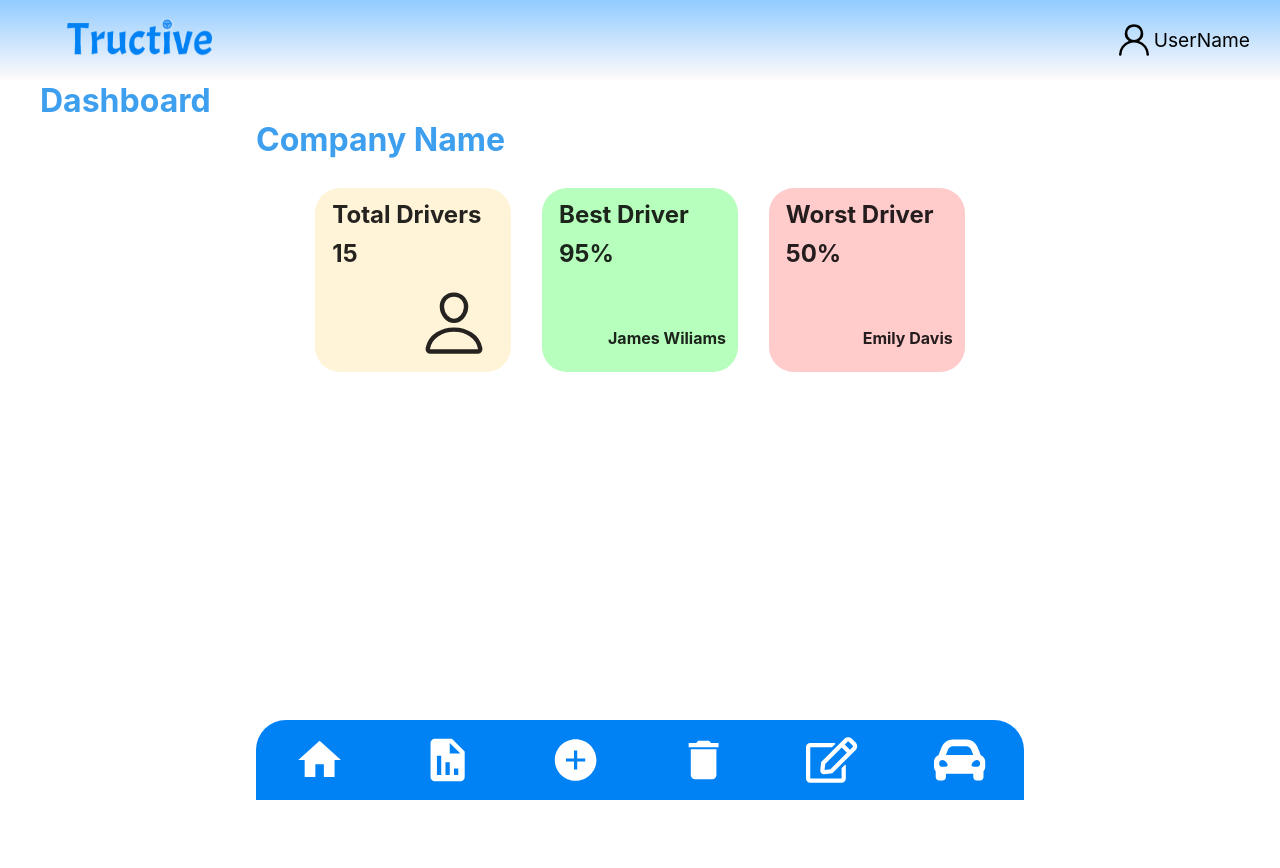
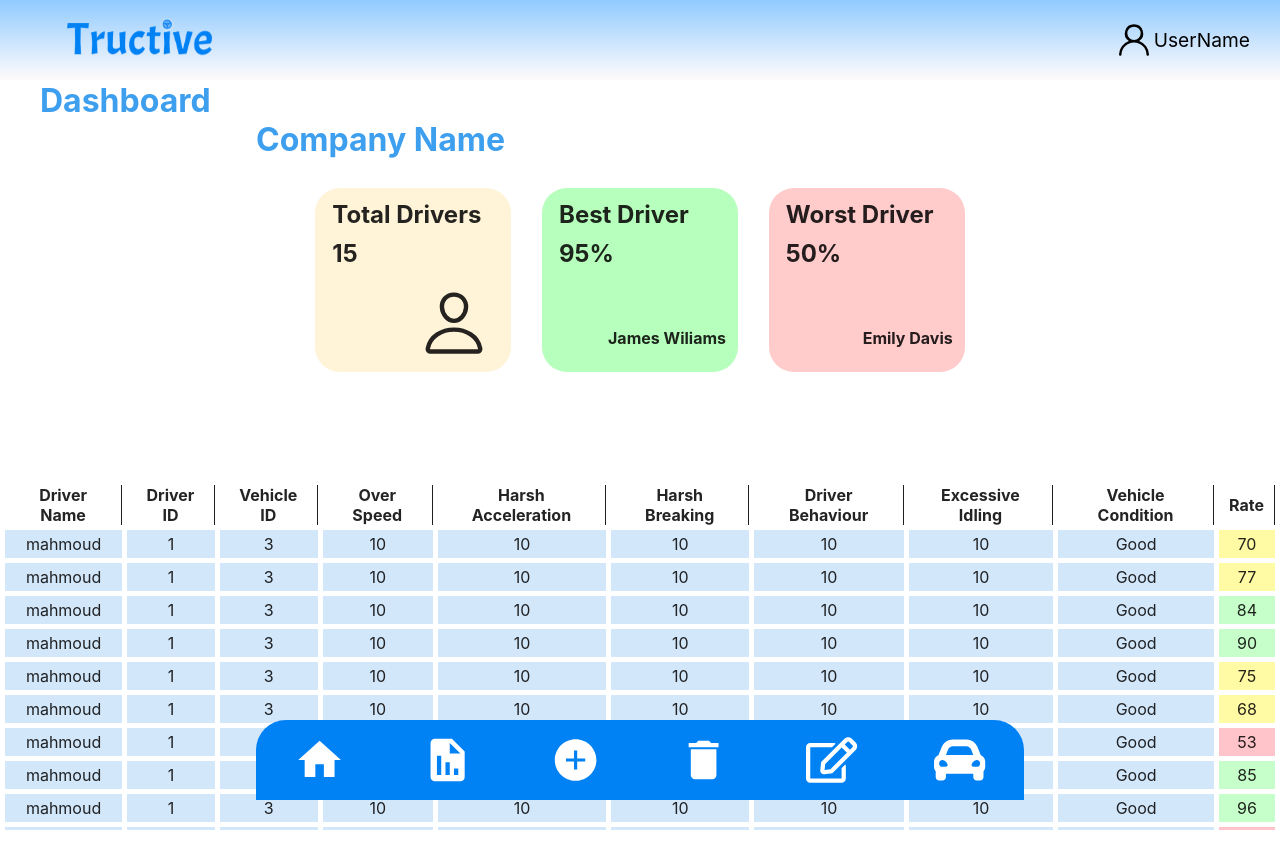
Before and after one commit to m7modfayez/tructive, a React (Vite) app: page / in a window 1280 px wide. Shown: the top 868 px of the page. Before the commit the page ends 800 px from the top, so only its background shows below. Built offline with nearby package versions, Linux system fonts and the light colour scheme.

Commit message:
rating table added

```diff
--- a/src/App.css
+++ b/src/App.css
@@ -151,3 +151,47 @@
   margin-top: 60px;
   text-align: end;
 }
+
+.table-div{
+  margin: 100px auto;
+  /* background-color: #0081F4; */
+  width:fit-content;
+  /* width: 80%; */
+
+  /* max-height: 50px; */
+ }
+
+.driver-table {
+  /* background-color: #abb2b8; */
+  /* width: 100%; */
+  /* justify-content: center; */
+  /* align-items: center; */
+  margin: 0 auto;
+  height: 350px;
+  overflow-y:auto;
+  border-spacing: 5px;
+  text-align: center;
+  display:block;
+  /* padding: 2px 8px; */
+}
+.driver-table thead {
+  height: 40px;
+  position: sticky;
+  top: 0px;
+  background-color: white;
+}
+
+.driver-table th  {
+  border-right:  #201f1f 1px solid ;
+  border-spacing: 4px;
+  padding: 0px 10px;
+
+}
+.driver-table td {
+  background-color: #D2E7FA;
+  padding: 4px 10px;
+
+  /* color: #c6ffc4; */
+  /* color: #ff8567; */
+
+}
--- a/src/DashboardBody.tsx
+++ b/src/DashboardBody.tsx
@@ -1,4 +1,5 @@
 import DriverInfo from "./DriverInfo"
+import DriverTable from "./DriverTable";
 
 function DashboardBody() {
 
@@ -11,6 +12,8 @@ function DashboardBody() {
                 <h1>Company Name</h1>
             </div>
             <DriverInfo />
+            <DriverTable />
+
           </div>
         </>
     )
--- /dev/null
+++ b/src/DriverTable.tsx
@@ -0,0 +1,178 @@
+
+
+
+function DriverTable() {
+
+    const driversTable = [
+ {
+    name: "mahmoud",
+    id: 1,
+    vehicleID: 3,
+    overSpeed: 10,
+    harshAcce: 10,
+    harshBreaking: 10,
+    driverBehaviour: 10,
+    excessiveIdling: 10,
+    vehicleCondition: "Good",
+    rate: 70
+ },
+ {
+    name: "mahmoud",
+    id: 1,
+    vehicleID: 3,
+    overSpeed: 10,
+    harshAcce: 10,
+    harshBreaking: 10,
+    driverBehaviour: 10,
+    excessiveIdling: 10,
+    vehicleCondition: "Good",
+    rate: 77
+ },
+ {
+    name: "mahmoud",
+    id: 1,
+    vehicleID: 3,
+    overSpeed: 10,
+    harshAcce: 10,
+    harshBreaking: 10,
+    driverBehaviour: 10,
+    excessiveIdling: 10,
+    vehicleCondition: "Good",
+    rate: 84
+ },
+ {
+    name: "mahmoud",
+    id: 1,
+    vehicleID: 3,
+    overSpeed: 10,
+    harshAcce: 10,
+    harshBreaking: 10,
+    driverBehaviour: 10,
+    excessiveIdling: 10,
+    vehicleCondition: "Good",
+    rate: 90
+ },
+ {
+    name: "mahmoud",
+    id: 1,
+    vehicleID: 3,
+    overSpeed: 10,
+    harshAcce: 10,
+    harshBreaking: 10,
+    driverBehaviour: 10,
+    excessiveIdling: 10,
+    vehicleCondition: "Good",
+    rate:  Math.floor(Math.random() * 51) + 50
+ },
+ {
+    name: "mahmoud",
+    id: 1,
+    vehicleID: 3,
+    overSpeed: 10,
+    harshAcce: 10,
+    harshBreaking: 10,
+    driverBehaviour: 10,
+    excessiveIdling: 10,
+    vehicleCondition: "Good",
+    rate:  Math.floor(Math.random() * 51) + 50
+ },{
+    name: "mahmoud",
+    id: 1,
+    vehicleID: 3,
+    overSpeed: 10,
+    harshAcce: 10,
+    harshBreaking: 10,
+    driverBehaviour: 10,
+    excessiveIdling: 10,
+    vehicleCondition: "Good",
+    rate:  Math.floor(Math.random() * 51) + 50
+ },
+ {
+    name: "mahmoud",
+    id: 1,
+    vehicleID: 3,
+    overSpeed: 10,
+    harshAcce: 10,
+    harshBreaking: 10,
+    driverBehaviour: 10,
+    excessiveIdling: 10,
+    vehicleCondition: "Good",
+    rate:  Math.floor(Math.random() * 51) + 50
+ },{
+    name: "mahmoud",
+    id: 1,
+    vehicleID: 3,
+    overSpeed: 10,
+    harshAcce: 10,
+    harshBreaking: 10,
+    driverBehaviour: 10,
+    excessiveIdling: 10,
+    vehicleCondition: "Good",
+    rate:  Math.floor(Math.random() * 51) + 50
+ },{
+    name: "mahmoud",
+    id: 1,
+    vehicleID: 3,
+    overSpeed: 10,
+    harshAcce: 10,
+    harshBreaking: 10,
+    driverBehaviour: 10,
+    excessiveIdling: 10,
+    vehicleCondition: "Good",
+    rate:  Math.floor(Math.random() * 51) + 50
+ },{
+    name: "mahmoud",
+    id: 1,
+    vehicleID: 3,
+    overSpeed: 10,
+    harshAcce: 10,
+    harshBreaking: 10,
+    driverBehaviour: 20,
+    excessiveIdling: 40,
+    vehicleCondition: "Good",
+    rate:  Math.floor(Math.random() * 51) + 10
+ },
+    ]
+
+    return(
+        <>
+          <div className="table-div">
+          <table className="driver-table">
+            <thead>
+            <tr>
+              <th>Driver Name</th>
+              <th>Driver ID</th>
+              <th>Vehicle ID</th>
+              <th>Over Speed</th>
+              <th>Harsh Acceleration</th>
+              <th>Harsh Breaking</th>
+              <th>Driver Behaviour</th>
+              <th>Excessive Idling</th>
+              <th>Vehicle Condition</th>
+              <th>Rate</th>
+            </tr>
+            </thead>
+            <tbody>
+                {driversTable.map((driver, index) =>(
+                     <tr key={index}>
+                     <td>{driver.name}</td>
+                     <td>{driver.id}</td>
+                     <td>{driver.vehicleID}</td>
+                     <td>{driver.overSpeed}</td>
+                     <td>{driver.harshAcce}</td>
+                     <td>{driver.harshBreaking}</td>
+                     <td>{driver.driverBehaviour}</td>
+                     <td>{driver.excessiveIdling}</td>
+                     <td>{driver.vehicleCondition}</td>
+                     <td style={{backgroundColor: driver.rate >=80? '#c6ffc9' : driver.rate >=65? "#fffaa4" : '#ffc4c9' }}>{driver.rate}</td>
+                   </tr>
+                ) )  }
+            </tbody>
+          </table>
+          </div>
+
+        </>
+    )
+}
+
+export default DriverTable;
```
